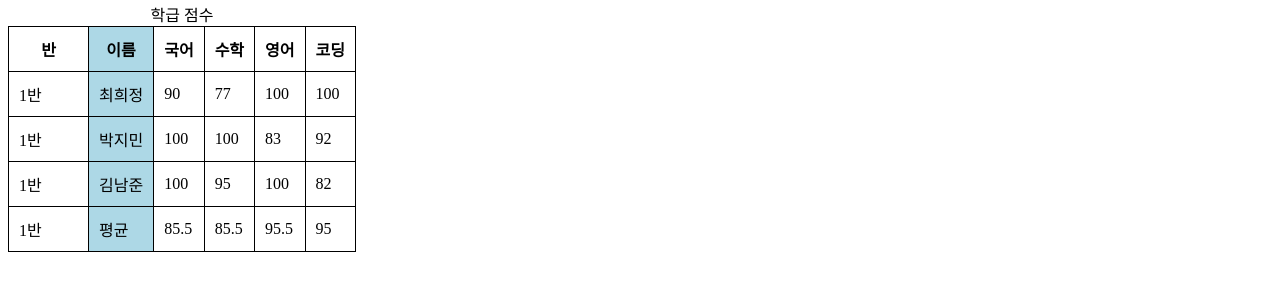
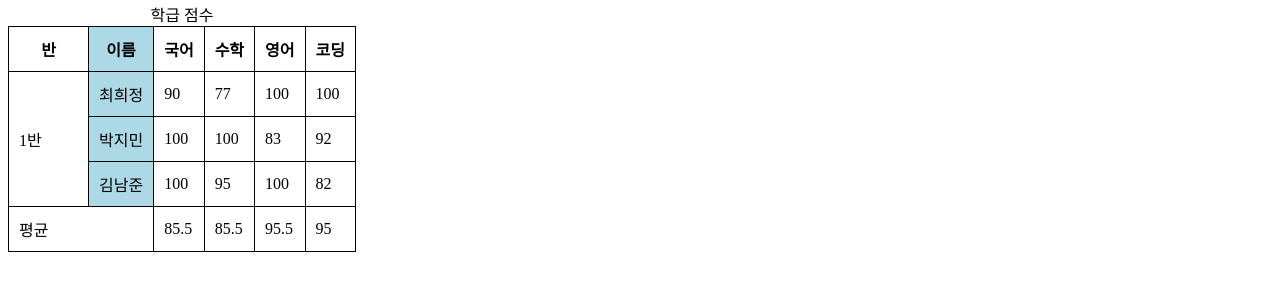
Before and after one commit to heeetc/header_responsive, a plain HTML site: page index.html in a window 1280 px wide. Shown: the part 346-636 px from the top of the page. Drawn offline with Linux system fonts and the light colour scheme.

Commit message:
colspan rowspan

```diff
--- a/index.html
+++ b/index.html
@@ -71,7 +71,7 @@
       </thead>
       <tbody>
         <tr>
-          <td>1반</td>
+          <td rowspan="3">1반</td>
           <td>최희정</td>
           <td>90</td>
           <td>77</td>
@@ -79,7 +79,6 @@
           <td>100</td>
         </tr>
         <tr>
-          <td>1반</td>
           <td>박지민</td>
           <td>100</td>
           <td>100</td>
@@ -87,7 +86,6 @@
           <td>92</td>
         </tr>
         <tr>
-          <td>1반</td>
           <td>김남준</td>
           <td>100</td>
           <td>95</td>
@@ -97,8 +95,8 @@
       </tbody>
       <tfoot>
         <tr>
-          <td>1반</td>
-          <td>평균</td>
+          <td colspan="2">평균</td>
+
           <td>85.5</td>
           <td>85.5</td>
           <td>95.5</td>
```
